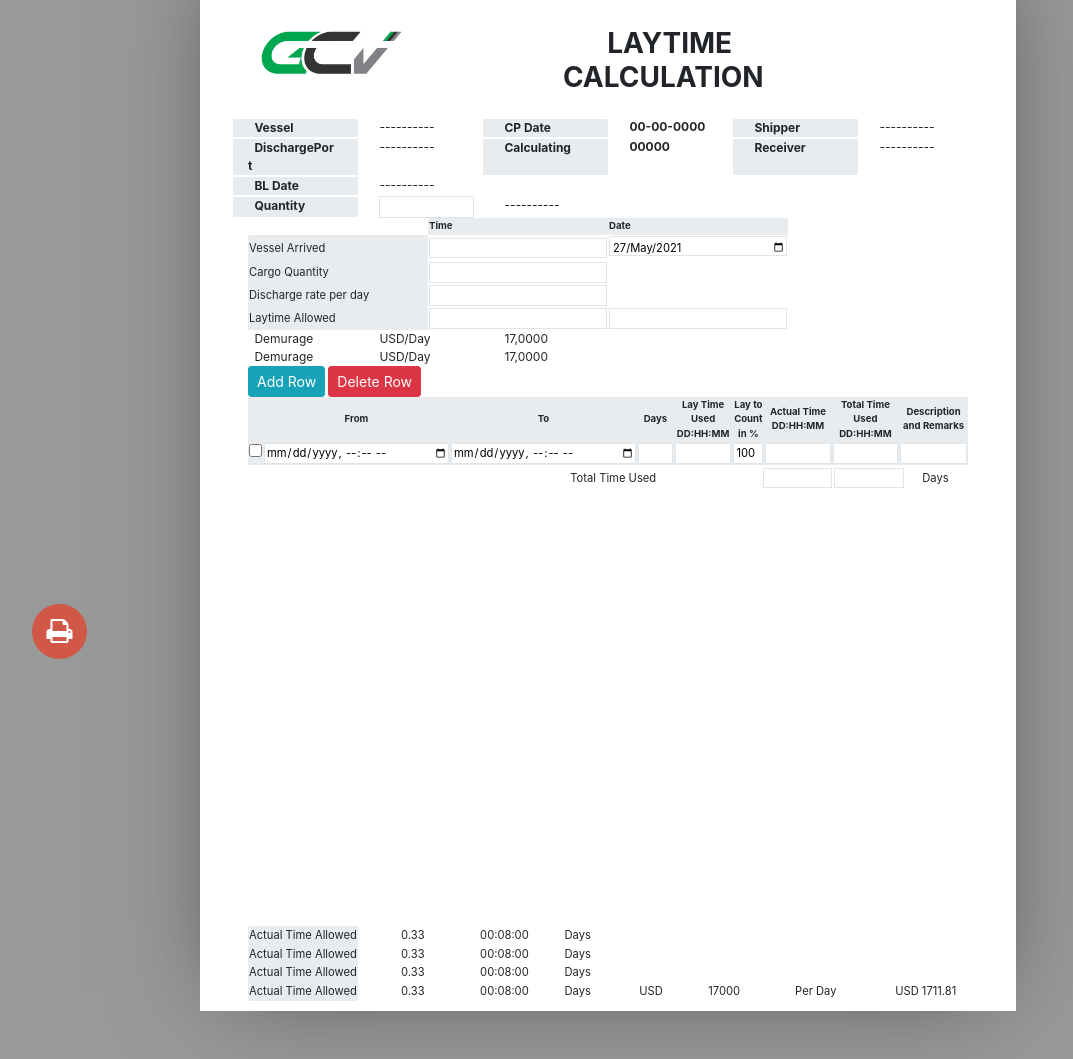
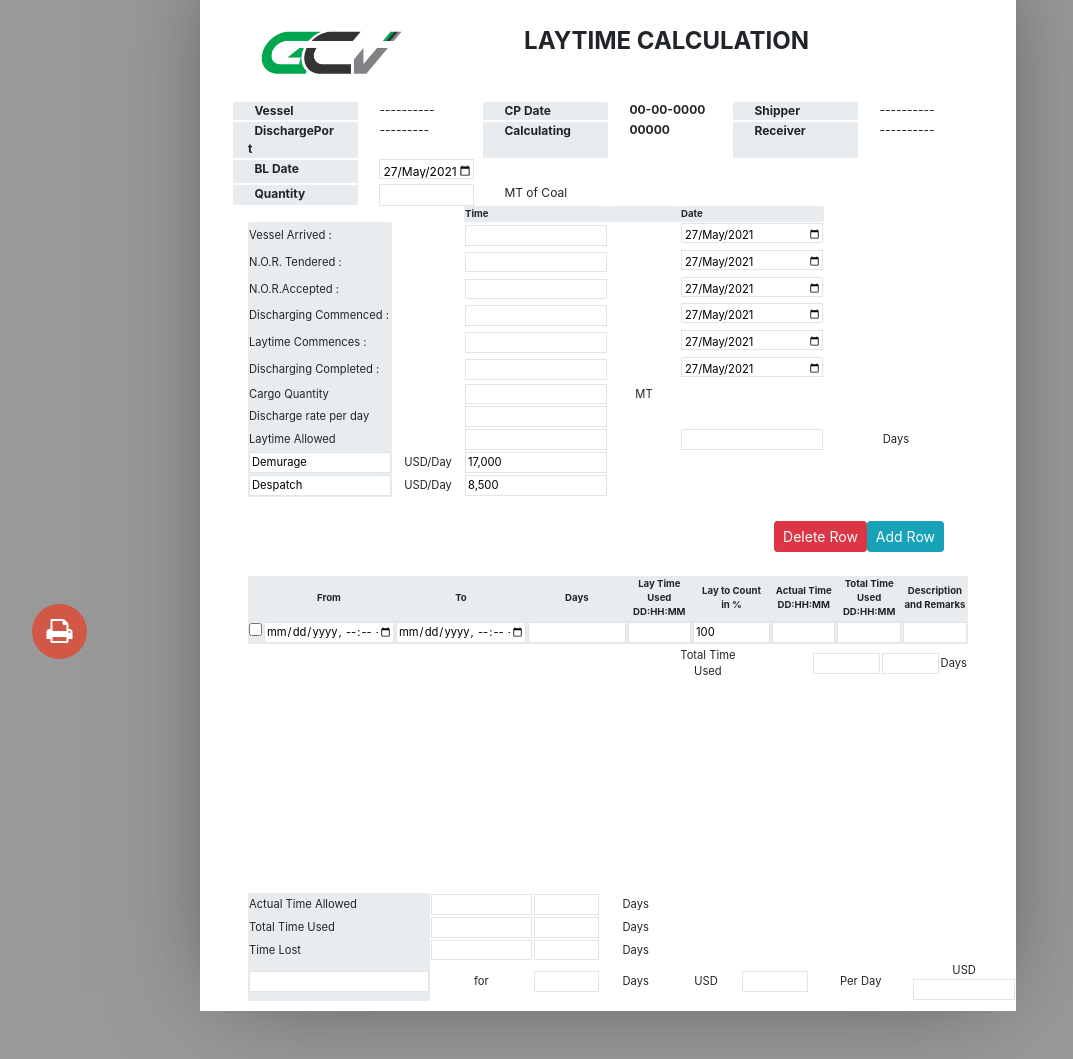
Before and after one commit to nmifzal/invoice_gcv, a plain HTML site: page index.html in a window 1280 px wide. Shown: the part 93-1152 px from the top of the page, without its empty margins (32-1105 px from the left). Drawn offline with nearby package versions, Linux system fonts and the light colour scheme.

Commit message:
Final calculation

```diff
--- a/index.html
+++ b/index.html
@@ -60,7 +60,7 @@
             <img src="./logo.png" alt="logo" width="150">
         </div>
         <div class="col-6 text-center">
-            <span class="h3 font-weight-bold">LAYTIME CALCULATION</span>
+            <span class="h4 font-weight-bold">LAYTIME CALCULATION</span>
         </div>
     </div>
     <!-- row1 -->
@@ -90,7 +90,7 @@
             <span class="font-weight-bold " contenteditable>DischargePort</span>
         </div>
         <div class="col-2 ">
-            <span contenteditable>----------</span>
+            <span contenteditable>---------</span>
         </div>
         <div class="col-2 gcvBg">
             <span class="font-weight-bold" contenteditable>Calculating</span>
@@ -111,7 +111,8 @@
             <span class="font-weight-bold" contenteditable>BL Date</span>
         </div>
         <div class="col-2">
-            <span contenteditable>----------</span>
+            <span><input type="date" class="dateInput w-100" data-date="" data-date-format="DD/MMM/YYYY"
+                            value="01-01-1998"></span>
         </div>
     </div>
     <!-- row 4 -->
@@ -123,24 +124,79 @@
             <span><input type="text" name="" id="quantity" onchange="passdatatoid(id,'cargoQty')"></span>
         </div>
         <div class="col-2">
-            <span contenteditable>----------</span>
+            <span contenteditable>MT of Coal</span>
         </div>
     </div>
     <div>
 
+
         <table style="width: 100%">
             <thead>
                 <tr>
-                    <th style="width:25%;"></th>
-                    <th style="width:25%" class="gcvBg">Time</th>
-                    <th style="width:25%" class="gcvBg">Date</th>
-                    <th style="width:25%"></th>
+                    <th style="width:20%;"></th>
+                    <td style="width:10%;"></td>
+                    <th style="width:20%" class="gcvBg">Time</th>
+                    <th style="width:10%" class="gcvBg"></th>
+                    <th style="width:20%" class="gcvBg">Date</th>
+                    <th style="width:20%"></th>
                 </tr>
             </thead>
             <tbody>
                 <tr>
-                    <td contenteditable class="gcvBg">Vessel Arrived</td>
+                    <td contenteditable class="gcvBg">Vessel Arrived :</td>
+                    <td></td>
                     <td><input type="text"></td>
+                     <td></td>
+                    <td><input type="date" class="dateInput w-100" data-date="" data-date-format="DD/MMM/YYYY"
+                            value="01-01-1998">
+                    </td>
+                    <td></td>
+                </tr>
+                 <tr>
+                    <td contenteditable class="gcvBg">N.O.R. Tendered :</td>
+                    <td></td>
+                    <td><input type="text"></td>
+                     <td></td>
+                    <td><input type="date" class="dateInput w-100" data-date="" data-date-format="DD/MMM/YYYY"
+                            value="01-01-1998">
+                    </td>
+                    <td></td>
+                </tr>
+                 <tr>
+                    <td contenteditable class="gcvBg">N.O.R.Accepted :</td>
+                    <td></td>
+                    <td><input type="text"></td>
+                     <td></td>
+                    <td><input type="date" class="dateInput w-100" data-date="" data-date-format="DD/MMM/YYYY"
+                            value="01-01-1998">
+                    </td>
+                    <td></td>
+                </tr>
+                 <tr>
+                    <td contenteditable class="gcvBg">Discharging Commenced :</td>
+                    <td></td>
+                    <td><input type="text"></td>
+                     <td></td>
+                    <td><input type="date" class="dateInput w-100" data-date="" data-date-format="DD/MMM/YYYY"
+                            value="01-01-1998">
+                    </td>
+                    <td></td>
+                </tr>
+                 <tr>
+                    <td contenteditable class="gcvBg">Laytime Commences :</td>
+                    <td></td>
+                    <td><input type="text"></td>
+                     <td></td>
+                    <td><input type="date" class="dateInput w-100" data-date="" data-date-format="DD/MMM/YYYY"
+                            value="01-01-1998">
+                    </td>
+                    <td></td>
+                </tr>
+                 <tr>
+                    <td contenteditable class="gcvBg">Discharging Completed :</td>
+                    <td></td>
+                    <td><input type="text"></td>
+                     <td></td>
                     <td><input type="date" class="dateInput w-100" data-date="" data-date-format="DD/MMM/YYYY"
                             value="01-01-1998">
                     </td>
@@ -151,55 +207,72 @@
 
                 <tr>
                     <td contenteditable class="gcvBg">Cargo Quantity </td>
+                    <td></td>
                     <td><input type="text" id="cargoQty"
                             onchange="convertdecimaldaystotime(id,'dischargeRate','layTimeAllowed')"></td>
-                    <td contenteditable></td>
+                             <td contenteditable>MT</td>
+                    <td ></td>
+                    <td ></td>
                 </tr>
                 <tr>
                     <td contenteditable class="gcvBg">Discharge rate per day</td>
+                    <td></td>
                     <td><input type="text" id="dischargeRate"
                             onchange="convertdecimaldaystotime('cargoQty',id,'layTimeAllowed')"></td>
-                    <td contenteditable></td>
+                    <td ></td>
+                    <td ></td>
+                    <td ></td>
                 </tr>
                 <tr>
                     <td contenteditable class="gcvBg">Laytime Allowed</td>
-                    <td><input type="text" name="" id="layTimeAllowed"
-                            onchange="converttodecimaldays(id,'layTimeDays')" /></td>
-                    <td><input type="text" name="" id="layTimeDays" /></td>
+                    <td></td>
+                    <td><input type="text" name="" id="layTimeAllowed" readonly/></td>
+                            <td ></td>
+
+                    <td><input type="text" name="" id="layTimeDays" readonly/></td>
+                    <td contenteditable>Days</td>
+                </tr>
+                <tr>
+                    <td class="gcvBg"><input type="text" name="" id="Demurage" value="Demurage"/></td>
+                    <td contenteditable>USD/Day</td>
+                    <td ><input type="text" name="" id="Demurageamnt" value="17,000"/></td>
+                    <td></td>
+                    <td></td>
+                    <td ></td>
+                </tr>
+                <tr>
+                    <td class="gcvBg"><input type="text" name="" id="Despatch" value="Despatch"/></td>
+                    <td contenteditable>USD/Day</td>
+                    <td><input type="text" name="" id="Despatchamnt" value="8,500"/></td>
+                    <td></td>
+                    <td></td>
+                    <td ></td>
                 </tr>
 
             </tbody>
         </table>
-        <div class="row">
-            <div class="col-2"><span contenteditable>Demurage</span></div>
-            <div class="col-2"><span contenteditable>USD/Day</span></div>
-            <div class="col-2"><span contenteditable>17,0000</span></div>
-        </div>
-        <div class="row">
-            <div class="col-2"><span contenteditable>Demurage</span></div>
-            <div class="col-2"><span contenteditable>USD/Day</span></div>
-            <div class="col-2"><span contenteditable>17,0000</span></div>
-        </div>
 
-        <div class="row noPrint">
+
+        <div class="row noPrint p-4">
             <div class="col-12 ">
-                <input type="button" class="btn btn-info addRow btn-sm" value="Add Row" onclick="addRow('dataTable')" />
-                <input type="button" class="btn btn-danger btn-sm" value="Delete Row"
+                <input type="button" class="btn btn-info addRow btn-sm float-right" value="Add Row" onclick="addRow('dataTable')" />
+                <input type="button" class="btn btn-danger btn-sm float-right" value="Delete Row"
                     onclick="deleteRow('dataTable')" />
             </div>
         </div>
+
         <table id="dataTable" style="width: 100%;" class="text-center">
             <thead class="gcvBg">
                 <tr>
                     <th></th>
-                    <th style="width: 15%;">From</th>
-                    <th style="width: 15%;">To</th>
-                    <th style="width: 10%;">Days</th>
+                    <th style="width: 10%;">From</th>
+                    <th style="width: 10%;">To</th>
+                    <th style="width: 20%;">Days</th>
                     <th style="width: 10%;">Lay Time Used <br>DD:HH:MM</th>
-                    <th style="width: 5%;">Lay to Count <br>in %</th>
-                    <th style="width: 15%;">Actual Time <br>DD:HH:MM</th>
-                    <th style="width: 15%;">Total Time Used <br>DD:HH:MM</th>
-                    <th style="width: 15%;">Description and Remarks</th>
+                    <th style="width: 15%;">Lay to Count <br>in %</th>
+                    <th style="width: 10%;">Actual Time <br>DD:HH:MM</th>
+                    <th style="width: 10%;">Total Time Used <br>DD:HH:MM</th>
+                    <th style="width: 10%;">Description and Remarks</th>
                 </tr>
             </thead>
             <tbody class="gcvBg">
@@ -234,7 +307,7 @@
             </thead>
             <tbody>
                 <tr>
-                    <td colspan="3"></td>
+                    <td colspan="4"></td>
 
                     <td contenteditable>Total Time Used</td>
                     <td></td>
@@ -265,8 +338,8 @@
             <tbody class="text-center">
                 <tr>
                     <td class="gcvBg" contenteditable>Actual Time Allowed</td>
-                    <td contenteditable>0.33</td>
-                    <td contenteditable>00:08:00</td>
+                    <td><input type="text" name="" id="Actualtimealloweddecimal" readonly/></td>
+                    <td><input type="text" name="" id="Actualtimeallowed" readonly/></td>
                     <td contenteditable>Days</td>
                     <td></td>
                     <td></td>
@@ -274,9 +347,9 @@
                     <td></td>
                 </tr>
                 <tr>
-                    <td class="gcvBg" contenteditable>Actual Time Allowed</td>
-                    <td contenteditable>0.33</td>
-                    <td contenteditable>00:08:00</td>
+                    <td class="gcvBg" contenteditable>Total Time Used</td>
+                   <td><input type="text" name="" id="TotalTimeUseddecimal" readonly/></td>
+                    <td><input type="text" name="" id="TotalTimeUsed" readonly/></td>
                     <td contenteditable>Days</td>
                     <td></td>
                     <td></td>
@@ -284,9 +357,9 @@
                     <td></td>
                 </tr>
                 <tr>
-                    <td class="gcvBg" contenteditable>Actual Time Allowed</td>
-                    <td contenteditable>0.33</td>
-                    <td contenteditable>00:08:00</td>
+                    <td class="gcvBg" contenteditable>Time Lost</td>
+                    <td><input type="text" name="" id="TimeLostdecimal" readonly/></td>
+                    <td><input type="text" name="" id="TimeLost" readonly/></td>
                     <td contenteditable>Days</td>
                     <td></td>
                     <td></td>
@@ -294,14 +367,14 @@
                     <td></td>
                 </tr>
                 <tr>
-                    <td class="gcvBg" contenteditable>Actual Time Allowed</td>
-                    <td contenteditable>0.33</td>
-                    <td contenteditable>00:08:00</td>
+                    <td class="gcvBg"><input id="demuragedispatch" readonly /></td>
+                    <td contenteditable>for</td>
+                    <td ><input type="text" name="" id="TimeLostdecimallastrow" readonly/></td>
                     <td contenteditable>Days</td>
                     <td contenteditable> USD</td>
-                    <td contenteditable>17000</td>
+                    <td><input type="text" name="" id="demuragedispatchamnt" readonly/></td>
                     <td contenteditable>Per Day</td>
-                    <td contenteditable>USD 1711.81</td>
+                    <td >USD <input type="text" name="" id="Finalamountcalculation" readonly/></td>
                 </tr>
             </tbody>
         </table>
@@ -330,7 +403,7 @@
             for (var i = 0; i < date.length; i++) {
                 console.log(date[i]);
                 date[i].setAttribute("data-date",
-                    moment(new Date(), "yyy-MM-dd")
+                    moment(moment().format('YYYY-MM-DD') , "YYYY-MM-DD")
                         .format(date[i].getAttribute("data-date-format")))
             }
 
--- a/style.css
+++ b/style.css
@@ -19,6 +19,12 @@ span{
 
 th{
     font-size: 0.6rem;
+}
+td{
+    text-align:center
+}
+ td:first-child {
+    text-align:left !important;
 }
 input[type="text"]{
     width: 100%;
@@ -55,6 +61,9 @@ input[type="datetime-local"]{
     border-radius:1px;
     margin: 1px 0px 1px 0px;
 }
+input[type="datetime-local"] {
+    width: 130px !important;
+}
 
 
 
```
Also changed, not shown: script.js (+46 -3 lines), 2 other files.
